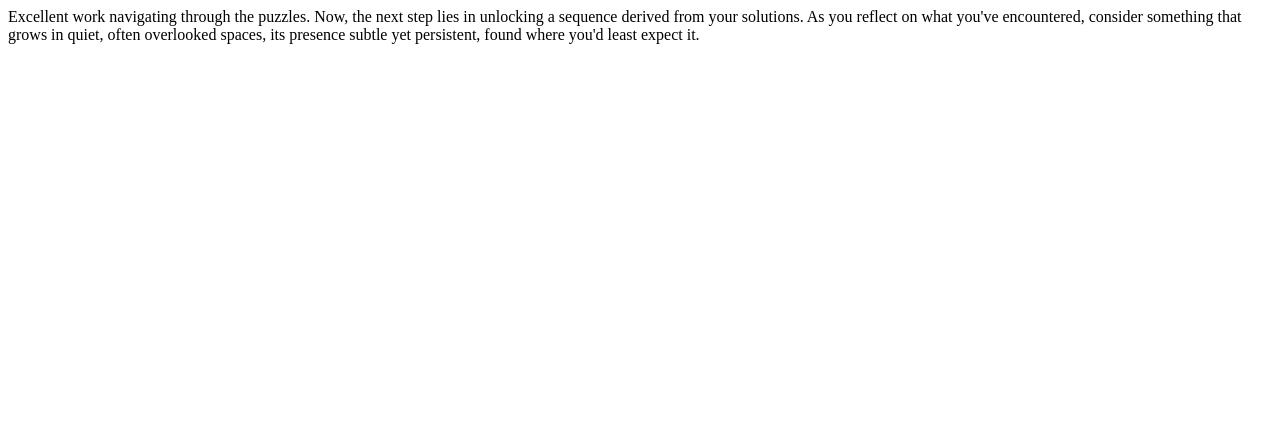
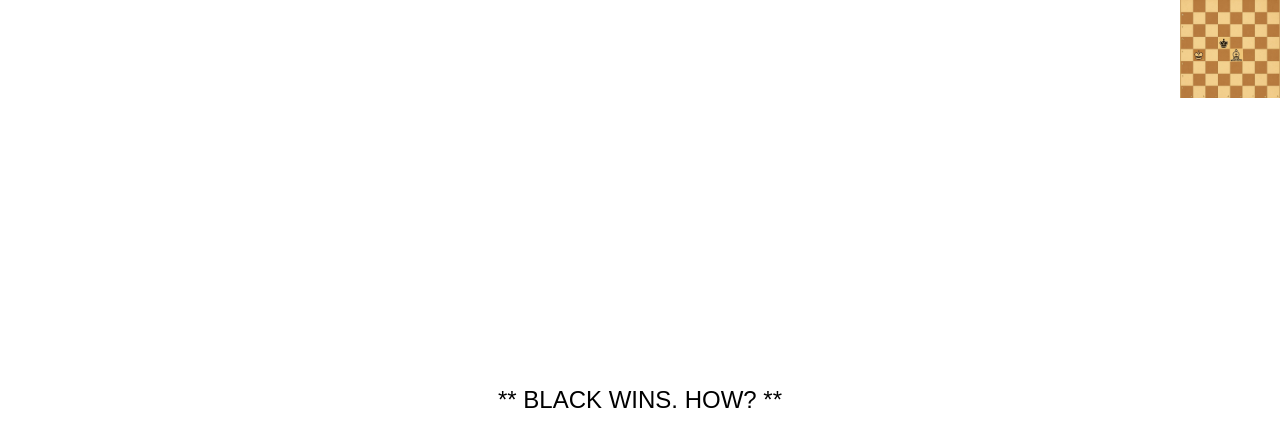
Before and after one commit to ananyanmurthy/chess7, a plain HTML site: page index.html in a window 1280 px wide. Drawn offline with Linux system fonts and the light colour scheme.

Commit message:
Update index.html

```diff
--- a/index.html
+++ b/index.html
@@ -1,7 +1,60 @@
-<html>
-    <body>
-<div class="title-text">
-       Excellent work navigating through the puzzles. Now, the next step lies in unlocking a sequence derived from your solutions. As you reflect on what you've encountered, consider something that grows in quiet, often overlooked spaces, its presence subtle yet persistent, found where you'd least expect it.
+<!DOCTYPE html>
+<html lang="en">
+<head>
+    <meta charset="UTF-8">
+    <meta name="viewport" content="width=device-width, initial-scale=1.0">
+    <title>Image in Corner</title>
+    <style>
+        body {
+            margin: 0;
+            height: 100vh;
+            position: relative;
+            font-family: Arial, sans-serif;
+        }
+
+        img {
+            position: absolute;
+            top: 0;
+            right: 0;
+            width: 100px;  /* Adjust image size as needed */
+            height: auto;
+        }
+
+        .title-text {
+            position: absolute;
+            top: 50%;
+            left: 50%;
+            transform: translate(-50%, -50%);
+            text-align: center;
+            font-size: 24px;
+            max-width: 90%; /* To ensure the text doesn't overflow */
+            line-height: 1.5;
+        }
+    </style>
+</head>
+<body>
+    <img src="7.jpg" alt="Corner Image">
+    <div class="title-text">
+        ** BLACK WINS. HOW? **
+
+
+
+
+
+
+
+
+
+
+
+
+
+
+
+
+
+
+
     </div>
 </body>
 </html>
```
